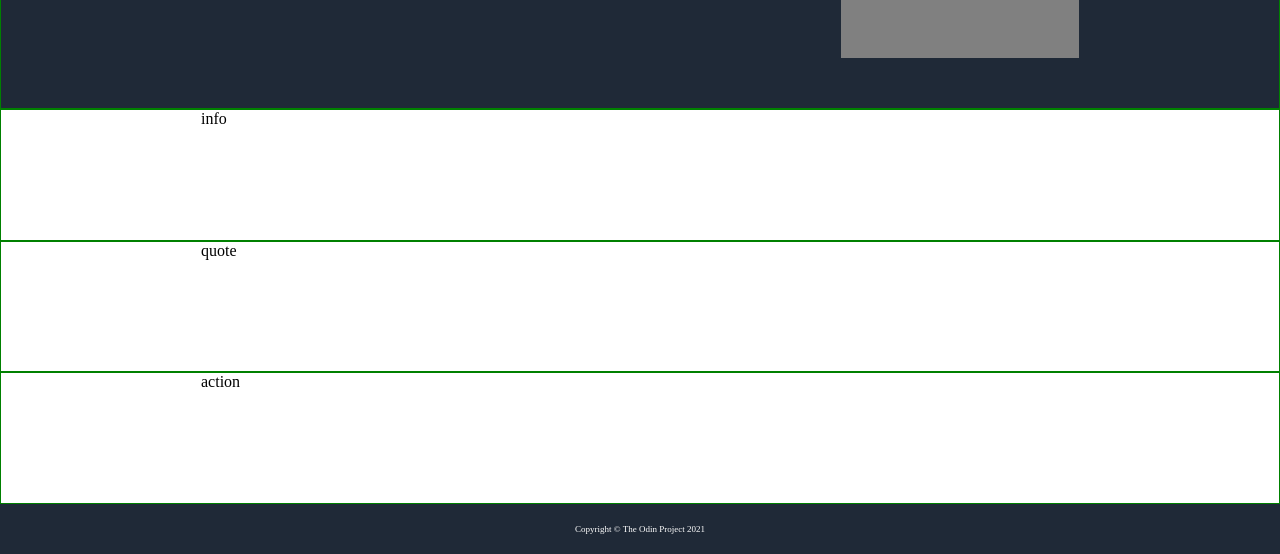
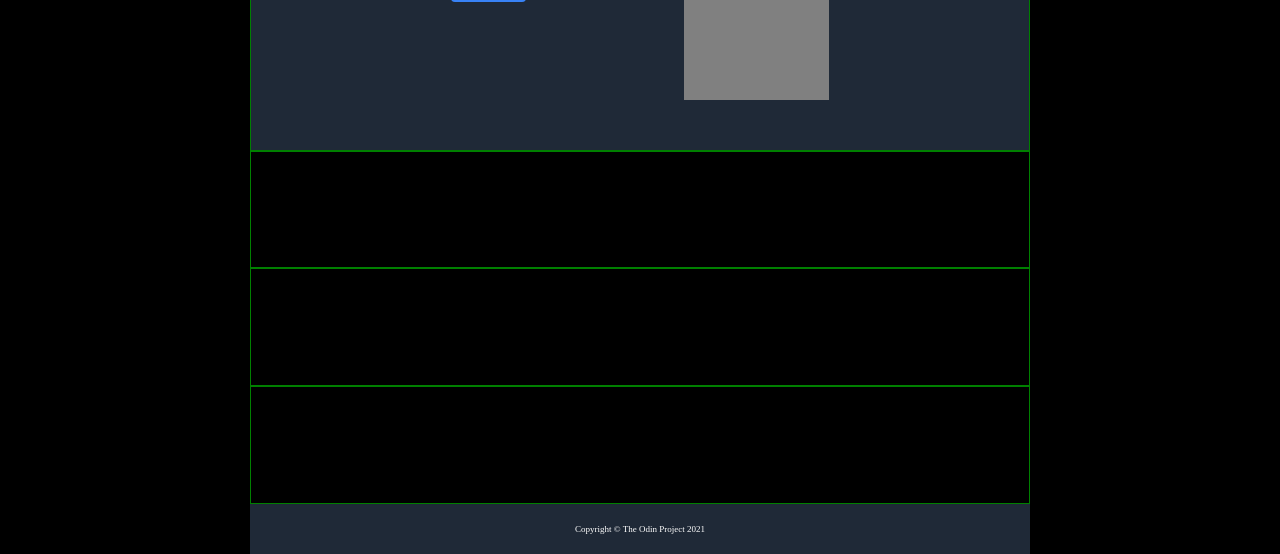
Before and after one commit to cladsam/OdinFoundationCssLanding, a plain HTML site: page index.html in a window 1280 px wide. Shown: the part 246-800 px from the top of the page. Drawn offline with Linux system fonts and the light colour scheme.

Commit message:
Add a div container between body and page

```diff
--- a/index.html
+++ b/index.html
@@ -10,6 +10,7 @@
 
 <body>
 
+    <div class="main_container">
         <div class="header sect">
             <div class="header_logo">
                 <div class="logo_text">
@@ -37,6 +38,7 @@
         <div class="quote sect">quote</div>
         <div class="action sect">action</div>
         <div class="footer"> Copyright &copy; The Odin Project 2021</div>
+    </div>
 </body>
 
 </html>
--- a/styles.css
+++ b/styles.css
@@ -1,4 +1,24 @@
+/* body {
+    display: flex;
+    flex-direction: column;
+    justify-content: space-evenly;
+    align-items: center;
+    align-content: space-around;
+    min-height: 100vh;
+    padding: 0;
+    margin: 0;
+} */
 body {
+    background-color: black;
+    padding: 0px 250px;
+    margin: 0px;
+}
+
+/* div {
+    background-color: white;
+} */
+
+.main_container {
     display: flex;
     flex-direction: column;
     justify-content: space-evenly;
```
Lines whose indentation alone changed are shown as unchanged.
